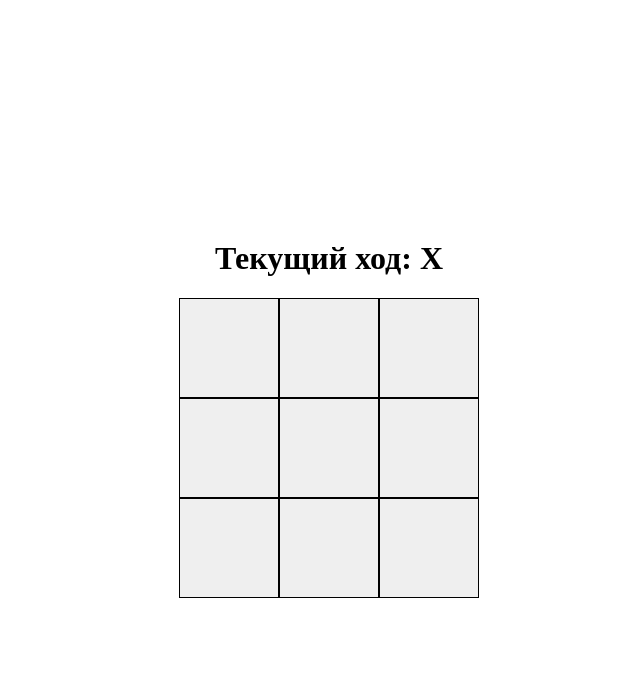
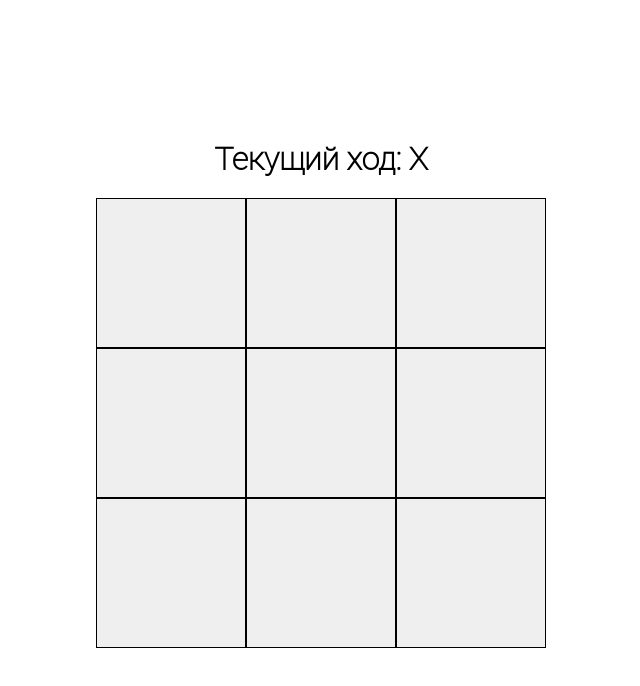
Before and after one commit to Denis412/reactGame, a React (Create React App) app: page / in a window 1280 px wide. Shown: the top 686 px of the page, without its empty margins (319-959 px from the left). Built offline with nearby package versions, Linux system fonts and the light colour scheme.

Commit message:
Second Version

```diff
--- a/public/index.html
+++ b/public/index.html
@@ -2,42 +2,11 @@
 <html lang="en">
   <head>
     <meta charset="utf-8" />
-    <link rel="icon" href="%PUBLIC_URL%/favicon.ico" />
     <meta name="viewport" content="width=device-width, initial-scale=1" />
-    <meta name="theme-color" content="#000000" />
-    <meta
-      name="description"
-      content="Web site created using create-react-app"
-    />
-    <link rel="apple-touch-icon" href="%PUBLIC_URL%/logo192.png" />
-    <!--
-      manifest.json provides metadata used when your web app is installed on a
-      user's mobile device or desktop. See https://developers.google.com/web/fundamentals/web-app-manifest/
-    -->
-    <link rel="manifest" href="%PUBLIC_URL%/manifest.json" />
-    <!--
-      Notice the use of %PUBLIC_URL% in the tags above.
-      It will be replaced with the URL of the `public` folder during the build.
-      Only files inside the `public` folder can be referenced from the HTML.
-
-      Unlike "/favicon.ico" or "favicon.ico", "%PUBLIC_URL%/favicon.ico" will
-      work correctly both with client-side routing and a non-root public URL.
-      Learn how to configure a non-root public URL by running `npm run build`.
-    -->
     <title>React App</title>
   </head>
   <body>
     <noscript>You need to enable JavaScript to run this app.</noscript>
     <div id="root"></div>
-    <!--
-      This HTML file is a template.
-      If you open it directly in the browser, you will see an empty page.
-
-      You can add webfonts, meta tags, or analytics to this file.
-      The build step will place the bundled scripts into the <body> tag.
-
-      To begin the development, run `npm start` or `yarn start`.
-      To create a production bundle, use `npm run build` or `yarn build`.
-    -->
   </body>
 </html>
--- a/src/components/Game.jsx
+++ b/src/components/Game.jsx
@@ -1,12 +1,40 @@
 import React from 'react';
 import Board from "./UI/Board/Board";
+import WinMessage from "./WinMessage/WinMessage";
+import classes from "./Game.module.css";
+import MyButton from "./UI/Button/MyButton";
 
-const Game = () => {
-    return (
-        <div>
-            <Board />
-        </div>
-    );
-};
+class Game extends React.Component {
+    constructor(props) {
+        super(props);
+
+        this.state = {
+            winner: null,
+        }
+    }
+
+    updateData = (value) => this.setState({winner: value});
+
+    render() {
+        return (
+            <div className={classes.gameContainer}>
+                <header className={classes.gameHeader}>
+                    <WinMessage winner={this.state.winner}/>
+                </header>
+                <main className={classes.gameMain}>
+                    <div className={classes.leftSide}>
+                    </div>
+                    <div>
+                        <Board updateData={this.updateData}/>
+                    </div>
+                    <div className={classes.rightSide}></div>
+                </main>
+                <footer>
+
+                </footer>
+            </div>
+        )
+    }
+}
 
 export default Game;
--- /dev/null
+++ b/src/components/Game.module.css
@@ -0,0 +1,20 @@
+.gameContainer {
+
+}
+
+.gameHeader {
+    min-height: 15%;
+}
+
+.gameMain {
+    display: flex;
+    justify-content: space-between;
+}
+
+.leftSide {
+    width: 25%;
+}
+
+.rightSide {
+    width: 25%;
+}
--- a/src/components/UI/Board/Board.jsx
+++ b/src/components/UI/Board/Board.jsx
@@ -10,9 +10,6 @@ const Board = (props) => {
         null, null, null,
         null, null, null,
     ]);
-
-    const [step, setStep] = useState(1);
-
     const winnerLines = [
         [0, 1, 2],
         [3, 4, 5],
@@ -23,16 +20,17 @@ const Board = (props) => {
         [0, 4, 8],
         [2, 4, 6],
     ];
+
+    const [step, setStep] = useState(1);
     const [winner, setWinner] = useState(null);
 
-    function handlerClick(index) {
+    function handleClick(index) {
         let newValues = values.slice();
 
         newValues[index] = step % 2 === 0 ? 'O' : 'X';
+
         setStep(step + 1);
-
         setValues(newValues);
-
         setWinner(checkWin(newValues));
     }
 
@@ -41,6 +39,7 @@ const Board = (props) => {
             const [a, b, c] = winnerLines[i];
 
             if(squares[a] && squares[a] === squares[b] && squares[a] === squares[c]) {
+                props.updateData(squares[a]);
                 return squares[a];
             }
         }
@@ -49,56 +48,64 @@ const Board = (props) => {
 
     return (
         <div className={classes.board}>
-            <WinMessage winner={winner} />
-
-            <h1 className={classes.header}>Текущий ход: {step % 2 === 0 ? 'O' : 'X'}</h1>
-            <div className={classes.row}>
+            <h1
+                className={classes.header}
+            >
+                Текущий ход: {step % 2 === 0 ? 'O' : 'X'}
+            </h1>
+            <div
+                className={classes.row}
+            >
                 <Square
-                    onClick={() => handlerClick(0)}
+                    onClick={() => handleClick(0)}
                     value={values[0]}
                     disabled={winner}
                 />
                 <Square
-                    onClick={() => handlerClick(1)}
+                    onClick={() => handleClick(1)}
                     value={values[1]}
                     disabled={winner}
                 />
                 <Square
-                    onClick={() => handlerClick(2)}
+                    onClick={() => handleClick(2)}
                     value={values[2]}
                     disabled={winner}
                 />
             </div>
-            <div className={classes.row}>
+            <div
+                className={classes.row}
+            >
                 <Square
-                    onClick={() => handlerClick(3)}
+                    onClick={() => handleClick(3)}
                     value={values[3]}
                     disabled={winner}
                 />
                 <Square
-                    onClick={() => handlerClick(4)}
+                    onClick={() => handleClick(4)}
                     value={values[4]}
                     disabled={winner}
                 />
                 <Square
-                    onClick={() => handlerClick(5)}
+                    onClick={() => handleClick(5)}
                     value={values[5]}
                     disabled={winner}
                 />
             </div>
-            <div className={classes.row}>
+            <div
+                className={classes.row}
+            >
                 <Square
-                    onClick={() => handlerClick(6)}
+                    onClick={() => handleClick(6)}
                     value={values[6]}
                     disabled={winner}
                 />
                 <Square
-                    onClick={() => handlerClick(7)}
+                    onClick={() => handleClick(7)}
                     value={values[7]}
                     disabled={winner}
                 />
                 <Square
-                    onClick={() => handlerClick(8)}
+                    onClick={() => handleClick(8)}
                     value={values[8]}
                     disabled={winner}
                 />
--- a/src/components/UI/Board/board.module.css
+++ b/src/components/UI/Board/board.module.css
@@ -1,11 +1,13 @@
-.header {
-    width: 100%;
 
-    text-align: center;
+.board {
+    display: flex;
+    flex-direction: column;
+    align-items: center;
 }
 
-.board {
-    width: 300px;
+.header {
+    margin-top: 20px;
+    margin-bottom: 20px;
 }
 
 .row {
--- a/src/components/UI/Button/MyButton.jsx
+++ b/src/components/UI/Button/MyButton.jsx
@@ -0,0 +1,13 @@
+import React from 'react';
+import classes from "./MyButton.module.css";
+
+
+const MyButton = (props) => {
+    return (
+        <button className={classes.btn}>
+
+        </button>
+    );
+};
+
+export default MyButton;
--- a/src/components/UI/Button/MyButton.module.css
+++ b/src/components/UI/Button/MyButton.module.css
@@ -0,0 +1,4 @@
+.btn {
+    width: 100px;
+    height: 50px;
+}
--- a/src/components/UI/Square/square.module.css
+++ b/src/components/UI/Square/square.module.css
@@ -3,12 +3,17 @@
     align-items: center;
     justify-content: center;
 
-    font-size: 40px;
+    font-size: 60px;
 
-    width: 100px;
-    height: 100px;
+    width: 150px;
+    height: 150px;
 
     border: 1px solid black;
 
     cursor: pointer;
+    transition: 0.5s;
 }
+
+.square:active {
+    background-color: white;
+}
--- a/src/components/WinMessage/WinMessame.module.css
+++ b/src/components/WinMessage/WinMessame.module.css
@@ -1,5 +1,4 @@
 .win {
-    width: max-content;
-
-    font-size: 50px;
+    color: green;
+    font-size: 70px;
 }
--- a/src/styles/App.css
+++ b/src/styles/App.css
@@ -1,8 +1,18 @@
+* {
+    margin: 0;
+    padding: 0;
+    box-sizing: border-box;
+
+    font-family: 'Roboto Thin', cursive;
+}
+
+:root {
+}
+
 .App {
     display: flex;
-    align-items: center;
     justify-content: center;
 
     width: 100vw;
-    height: 100vh;
+    min-height: 100vh;
 }
```
